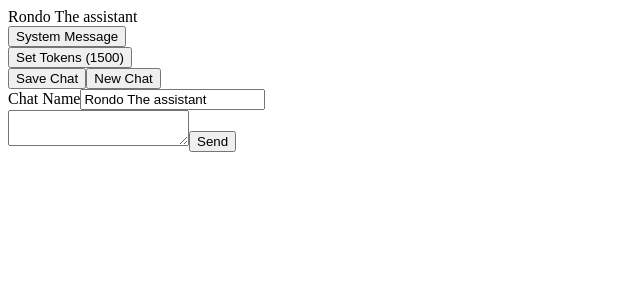
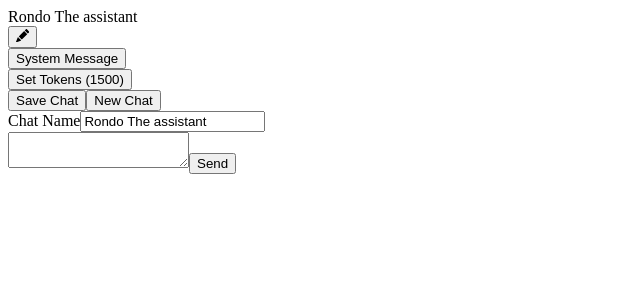
Before and after one commit to SpaghettiCoder101/custom-gpt, a Next.js app: page / in a window 1280 px wide. Both pictures are taken after a click on the button "Save Chat". Shown: the top 300 px of the page, without its empty margins (0-640 px from the left). Built offline with nearby package versions, Linux system fonts and the light colour scheme.

Commit message:
Added ChatListElement and made chat name editable

```diff
--- a/src/components/ChatList.tsx
+++ b/src/components/ChatList.tsx
@@ -1,26 +1,17 @@
-import { selectedChatAtom } from "@/atoms/selectedChatAtom";
 import { useChatContext } from "@/context/ChatContext";
-import { useAtom } from "jotai";
-
-
+import { Fragment } from "react";
+import ChatListElement from "./ChatListElement";
 
 export default function ChatList() {
-    const [selectedChat, setSelectedChat] = useAtom(selectedChatAtom);
     const { allItems } = useChatContext();
 
     return (
         <div className="flex flex-col w-1/4 max-w-sm h-screen bg-gray-100">
-            <div className="flex flex-col p-4">
+            <div className="flex flex-col p-4 gap-3">
                 {allItems.map(item => (
-                    <div
-                        key={item.id}
-                        className="flex flex-row justify-between"
-                        onClick={() => setSelectedChat(item)}
-                    >
-                        <div className={`${selectedChat.id === item.id ? "bg-orange-500 text-white" : "bg-gray-500"}`}>
-                            {item.title}
-                        </div>
-                    </div>
+                    <Fragment key={item.id}>
+                        <ChatListElement item={item} />
+                    </Fragment>
                 ))}
             </div>
         </div>
--- /dev/null
+++ b/src/components/ChatListElement.tsx
@@ -0,0 +1,43 @@
+import { selectedChatAtom } from "@/atoms/selectedChatAtom";
+import { useChatContext } from "@/context/ChatContext";
+import { chatModel } from "@/models/chatModel";
+import { useAtom } from "jotai";
+import { useState } from "react";
+import { BsCheckLg, BsPencilFill } from "react-icons/bs";
+
+type Props = {
+  item: chatModel;
+};
+export default function ChatListElement({ item }:Props){
+    const [selectedChat, setSelectedChat] = useAtom(selectedChatAtom);
+    const [editMode, setEditMode] = useState<boolean>(false);
+    const [chatName, setChatName] = useState<string>(item.title);
+    const { updateChatName } = useChatContext();
+
+    function onEdit(e: React.MouseEvent<HTMLButtonElement, MouseEvent>) {
+        e.stopPropagation();
+
+        if(editMode) updateChatName(item.id, chatName);
+
+        setEditMode(!editMode);
+    }
+
+    return (
+        <div
+            className={`${selectedChat.id === item.id ? "bg-orange-500 text-white" : "bg-gray-300"} flex flex-row grow justify-between cursor-pointer p-3 rounded-md shadow-md group`}
+            onClick={() => setSelectedChat(item)}
+        >
+            {editMode ?
+                <input
+                    type="text" value={chatName} onChange={(e: React.ChangeEvent<HTMLInputElement>) => setChatName(e.target.value)}
+                    className={`${selectedChat.id === item.id ? "bg-orange-500 " : "bg-gray-300"} ring-1`}
+                />
+                :
+                <div>
+                    {item.title}
+                </div>
+            }
+            <button className="hidden group-hover:block" onClick={onEdit}>{editMode ? <BsCheckLg /> : <BsPencilFill />}</button>
+        </div>
+    );
+}
```
